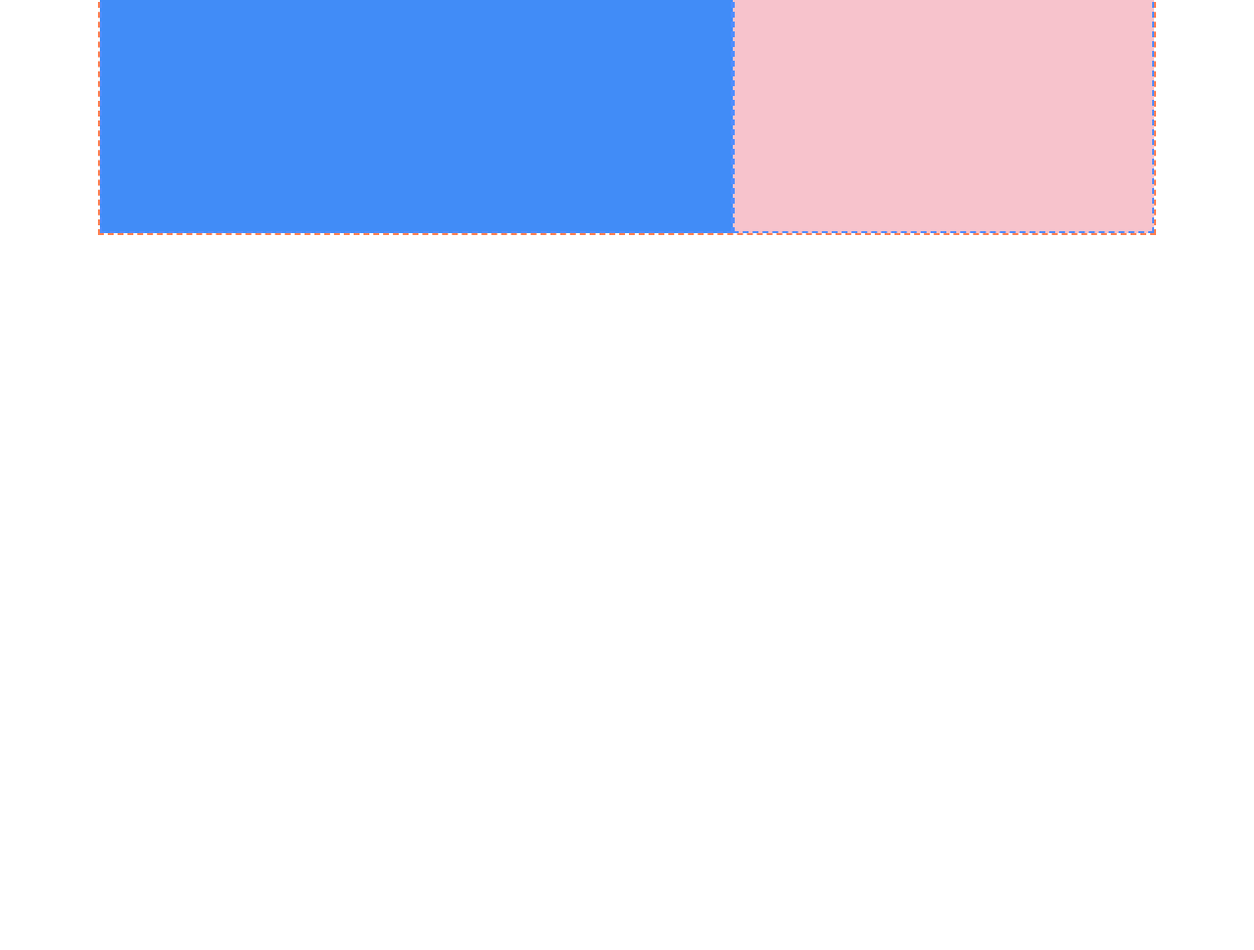
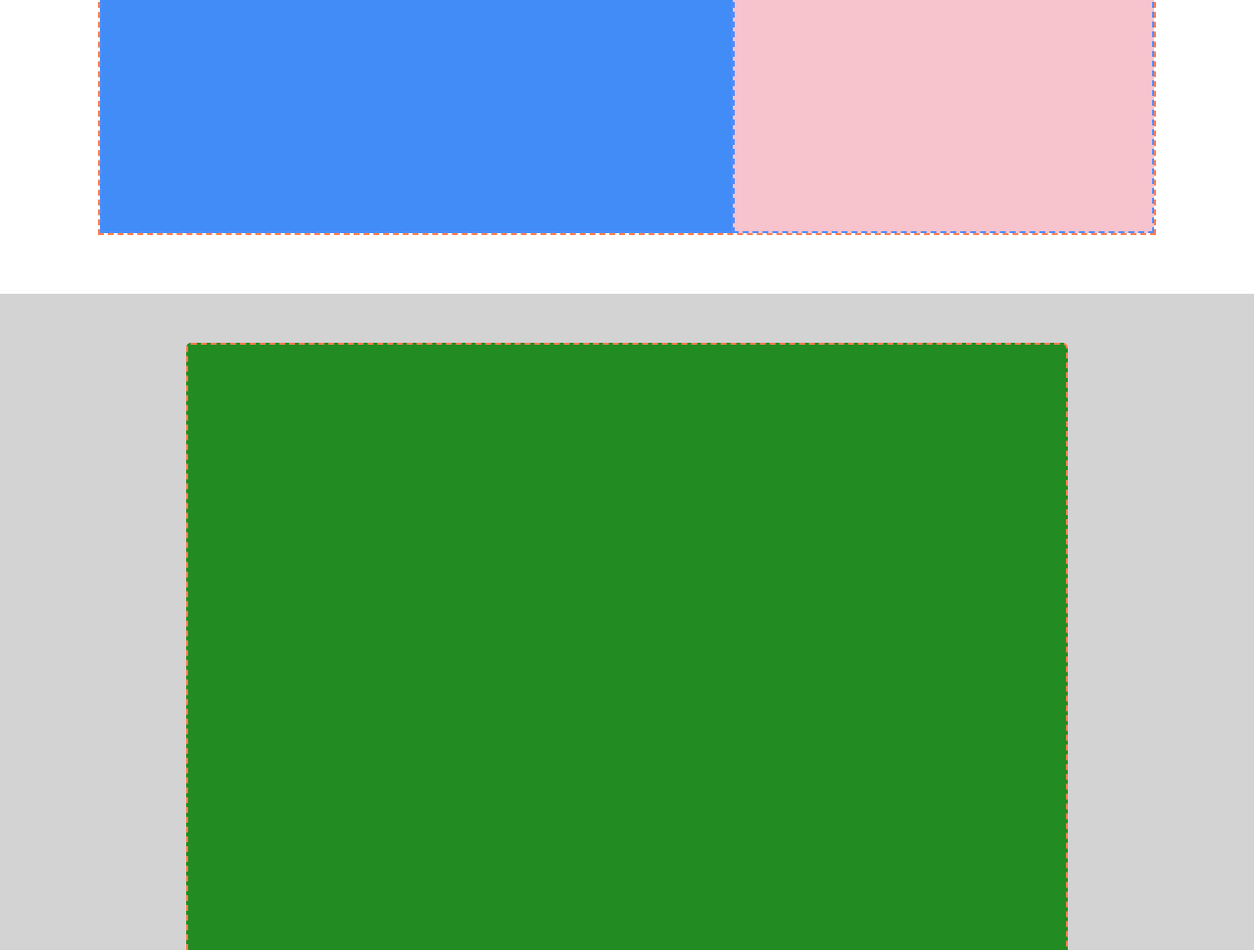
Before and after one commit to LorenzoMonteforte92/htmlcss-struttura-discord, a plain HTML site: page index.html in a window 1280 px wide. Shown: the part 2110-3080 px from the top of the page at 98% size. Before the commit the page ends 2410 px from the top, so only its background shows below. Drawn offline with Linux system fonts and the light colour scheme.

Commit message:
feat: added fourth section

```diff
--- a/index.html
+++ b/index.html
@@ -59,6 +59,16 @@
             </div>
         </section>
         <!-- /third section -->
+
+        <!-- fourth section -->
+        <section class="fourth-section">
+            <div class="row">
+
+            </div>
+        </section>
+        <!-- /fourth section -->
+
+
     </main>
 </body>
 </html>
--- a/style.css
+++ b/style.css
@@ -132,3 +132,23 @@ header .container{
 .third-section .container{
     padding: 60px;
 }
+
+/*--------------------
+    FOURTH SECTION
+----------------------*/
+
+.fourth-section{
+    background-color: #D3D3D3;
+    display: flex;
+    min-height: 500px;
+    justify-content: center;
+    align-items: center;
+    padding: 50px 0px;
+}
+
+.fourth-section .row{
+    background-color: #228B22;
+    min-height: 900px;
+    min-width: 900px;
+    border-radius: 5px;
+}
```
